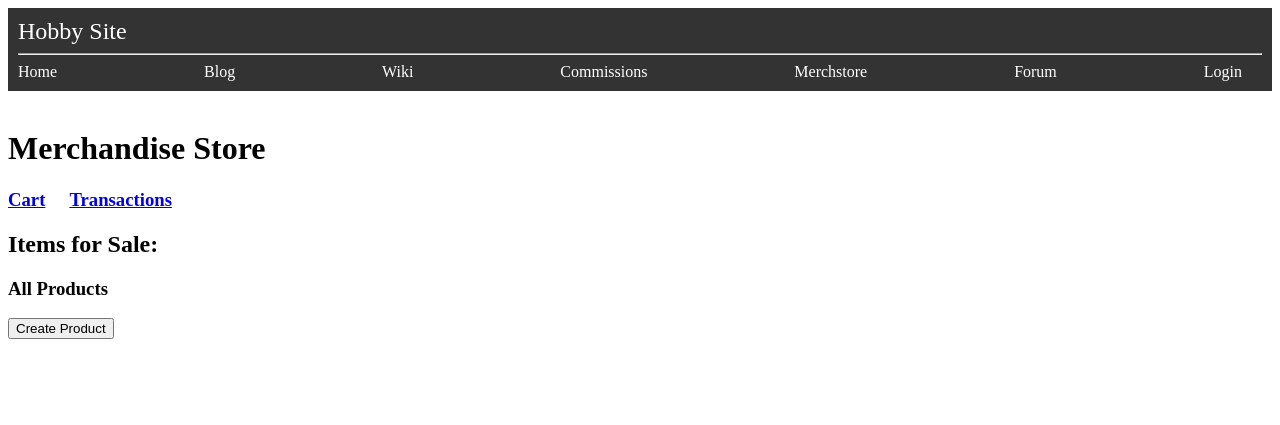
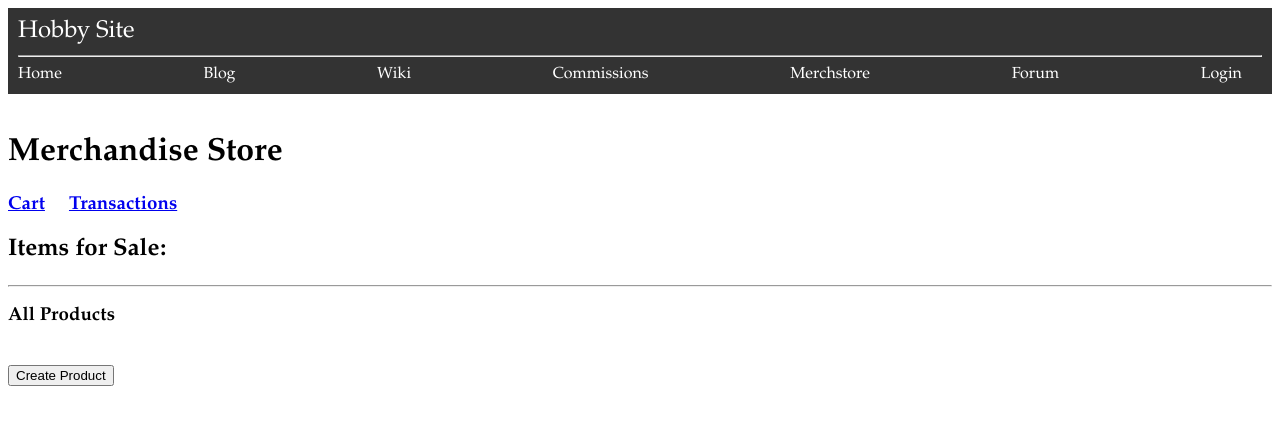
Before and after one commit to tchato-admu/hobbysite-F-21, a Django app: page /merchstore/items in a window 1280 px wide. Shown: the top 425 px of the page. Run offline with Django 5.2, Linux system fonts and the light colour scheme; data that the repository does not hold is empty.

Commit message:
added some styles

```diff
--- a/hobbysite/templates/merchstore/base.html
+++ b/hobbysite/templates/merchstore/base.html
@@ -1,6 +1,9 @@
 {% extends '../navbar.html' %}
 {% block title %}Merchandise Store{% endblock %}
 {% block css %}
+    body {
+        font-family: "Garamond", serif;
+    }
     {% block custom_css %}
     {% endblock %}
 {% endblock %}
--- a/hobbysite/templates/merchstore/product_list.html
+++ b/hobbysite/templates/merchstore/product_list.html
@@ -3,7 +3,7 @@
 {% endblock %}
 {% block custom_content %}
     <h2> Items for Sale: </h2>
-
+    <hr>
     {% if request.user.is_authenticated %}
     <h3> User's Products </h3>
     {% for product_type in product_types %}
@@ -48,5 +48,6 @@
     </ul>
     {% endif %}
 
+    <br>
     <a href = "{% url 'merchstore:product-create' %}"><button>Create Product</button></a>
 {% endblock %}
```
